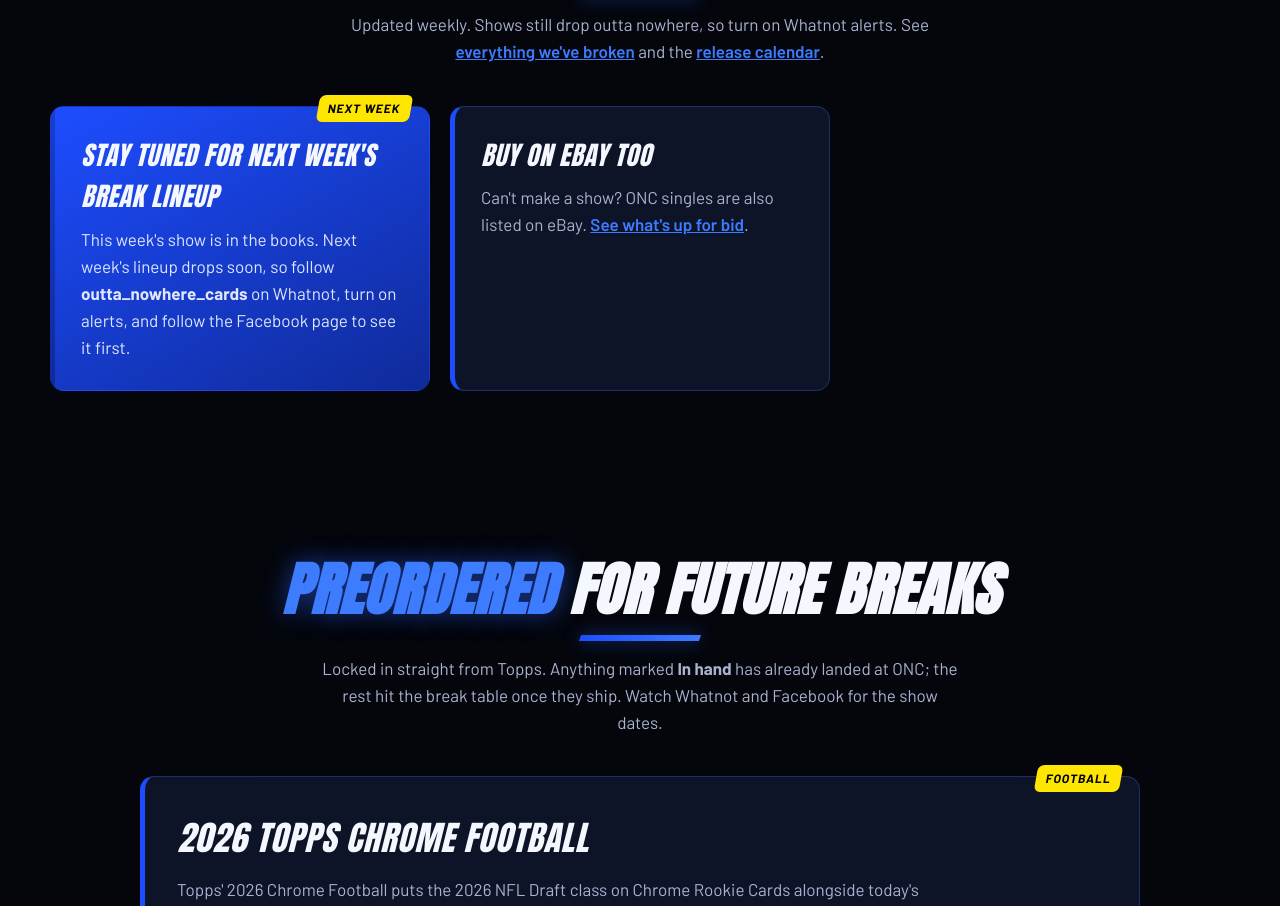
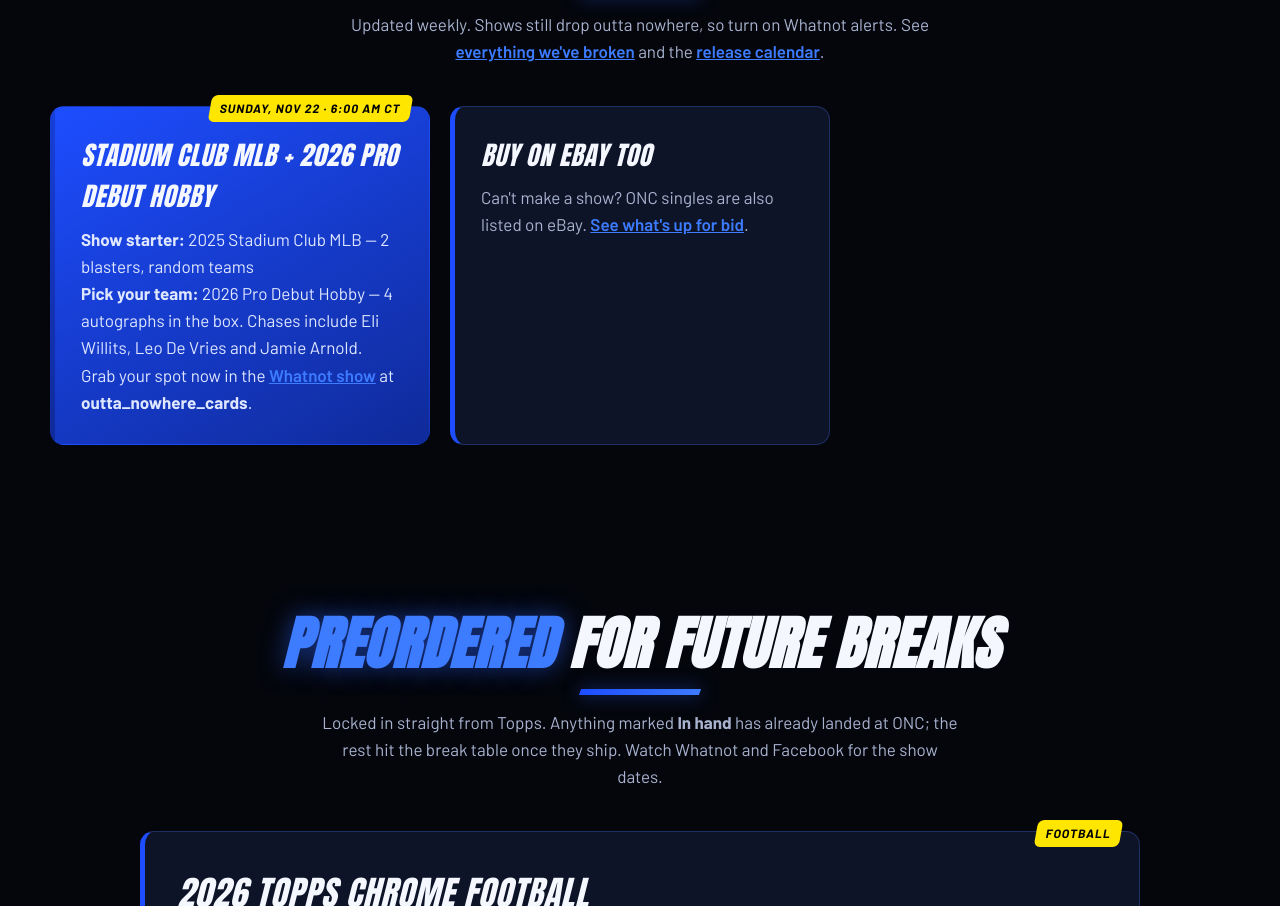
Before and after one commit to abillsfan/onc-website, a plain HTML site: page index.html in a window 1280 px wide. Shown: the part 1187-2093 px from the top of the page. Drawn offline with Linux system fonts and the light colour scheme; no server answers.

Commit message:
On deck: Sunday Nov 22 Stadium Club MLB + Pro Debut break
Co-Authored-By: Claude Opus 5.5 <noreply@anthropic.com>
Claude-Session: https://claude.ai/code/session_01G6H3qo9aufUui1NoK1YUcn

```diff
--- a/index.html
+++ b/index.html
@@ -111,11 +111,12 @@
             After data-until passes, assets/main.js hides the lineup and shows the
             stay-tuned card automatically.
           -->
-          <article class="break-card highlight ondeck-lineup" data-until="2026-11-15T10:00:00-06:00">
-            <div class="tag">Sunday, Nov 15 &middot; 6:00 AM CT</div>
-            <h3>2026 Topps Update Series Hobby Box</h3>
-            <p><strong>Pick your team</strong> &mdash; 1 autograph or relic card in every hobby box.<br>
-            Grab your team now in the <a href="https://www.whatnot.com/live/3b70b37f-f0bb-408e-b642-a295d85f0859" target="_blank" rel="noopener">Whatnot show</a> shop at <strong>outta_nowhere_cards</strong>.</p>
+          <article class="break-card highlight ondeck-lineup" data-until="2026-11-22T10:00:00-06:00">
+            <div class="tag">Sunday, Nov 22 &middot; 6:00 AM CT</div>
+            <h3>Stadium Club MLB + 2026 Pro Debut Hobby</h3>
+            <p><strong>Show starter:</strong> 2025 Stadium Club MLB &mdash; 2 blasters, random teams<br>
+            <strong>Pick your team:</strong> 2026 Pro Debut Hobby &mdash; 4 autographs in the box. Chases include Eli Willits, Leo De Vries and Jamie Arnold.<br>
+            Grab your spot now in the <a href="https://www.whatnot.com/live/3985a1a8-fc33-41e6-afd2-167da9058fea" target="_blank" rel="noopener">Whatnot show</a> at <strong>outta_nowhere_cards</strong>.</p>
           </article>
           <article class="break-card highlight ondeck-tbd" hidden>
             <div class="tag">Next week</div>
--- a/sitemap.xml
+++ b/sitemap.xml
@@ -1,6 +1,6 @@
 <?xml version="1.0" encoding="UTF-8"?>
 <urlset xmlns="http://www.sitemaps.org/schemas/sitemap/0.9">
-  <url><loc>https://on-cards.com/</loc><lastmod>2026-11-16</lastmod><priority>1.0</priority></url>
+  <url><loc>https://on-cards.com/</loc><lastmod>2026-11-20</lastmod><priority>1.0</priority></url>
   <url><loc>https://on-cards.com/hits/</loc><lastmod>2026-11-16</lastmod><priority>0.8</priority></url>
   <url><loc>https://on-cards.com/what-we-break/</loc><lastmod>2026-11-16</lastmod><priority>0.8</priority></url>
   <url><loc>https://on-cards.com/release-calendar/</loc><lastmod>2026-11-16</lastmod><priority>0.8</priority></url>
```
